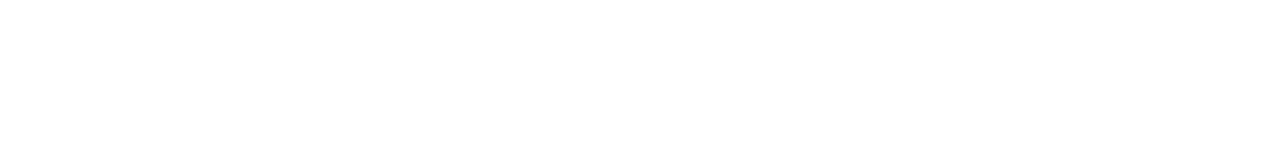
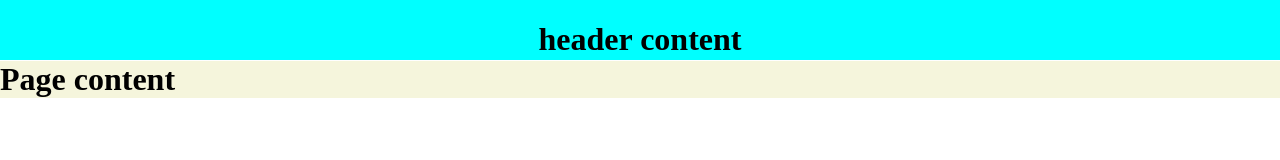
Before and after one commit to AlanS3103/ProjetosDeTreino, a plain HTML site: page Blog/index.html in a window 1280 px wide. Drawn offline with Linux system fonts and the light colour scheme.

Commit message:
updated the 'index.html' and created a css file.

```diff
--- a/Blog/index.html
+++ b/Blog/index.html
@@ -2,9 +2,16 @@
 <html lang = "pt-br">
     <head>
         <meta charset="utf-8">
+        <link rel="stylesheet" href="styles.css">
         <title>Blog</title>
     </head>
     <body>
+        <div class="header">
+            <h1>header content<h1>
+        </div>
+        <div class="content">
+            <h1>Page content</h1>
+        </div>
 
     </body>
 </html>
--- /dev/null
+++ b/Blog/styles.css
@@ -0,0 +1,20 @@
+body{
+    padding: 0%;
+    margin: 0%;
+}
+
+.header{
+    background-color: aqua;
+    left: 0px;
+    right: 0px;
+    position:  fixed;
+    height: 60px;
+    text-align: center;
+    top: 0%;
+}
+
+.content{
+    background-color: beige;
+    position: relative;
+    top: 40px;
+}
```
